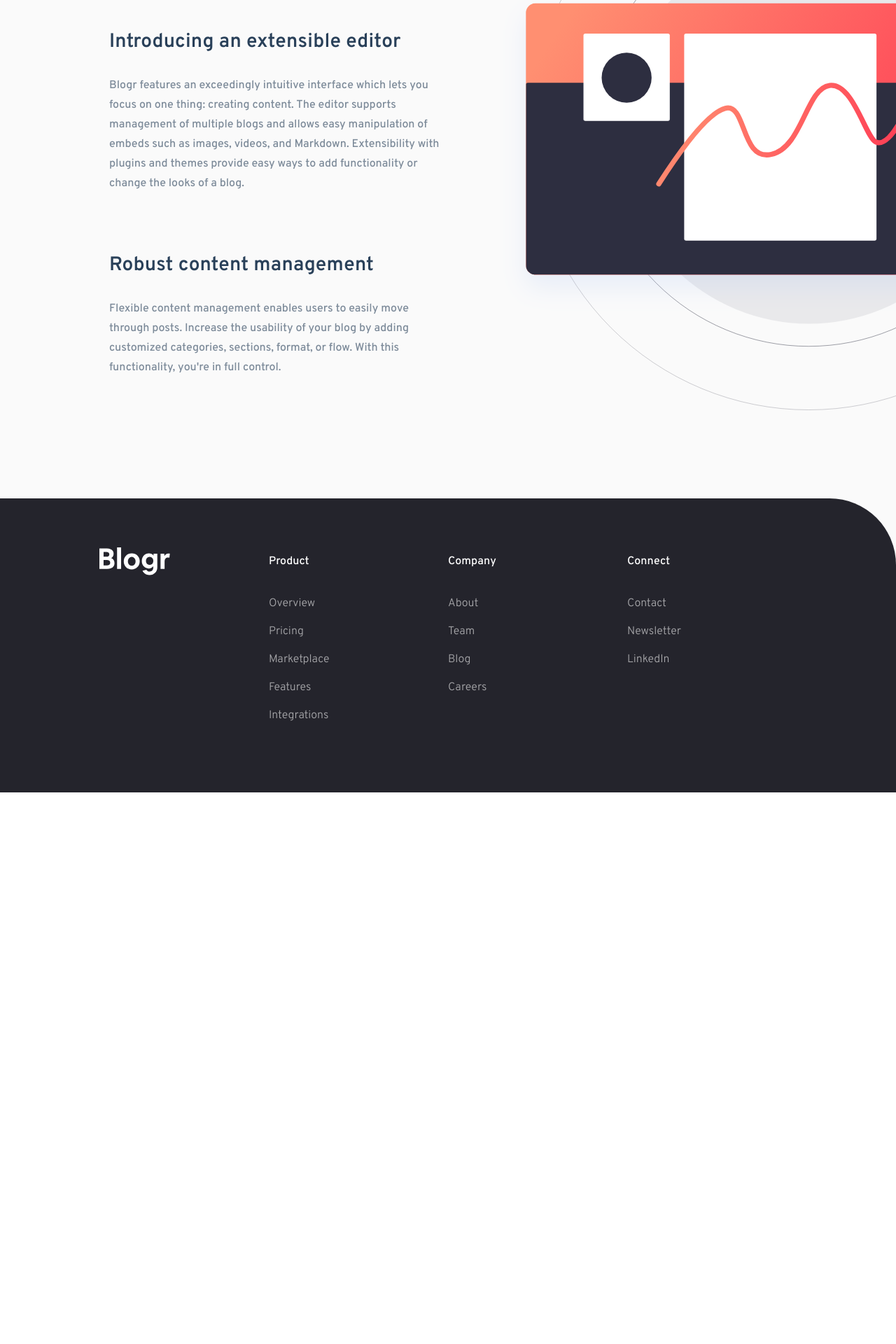
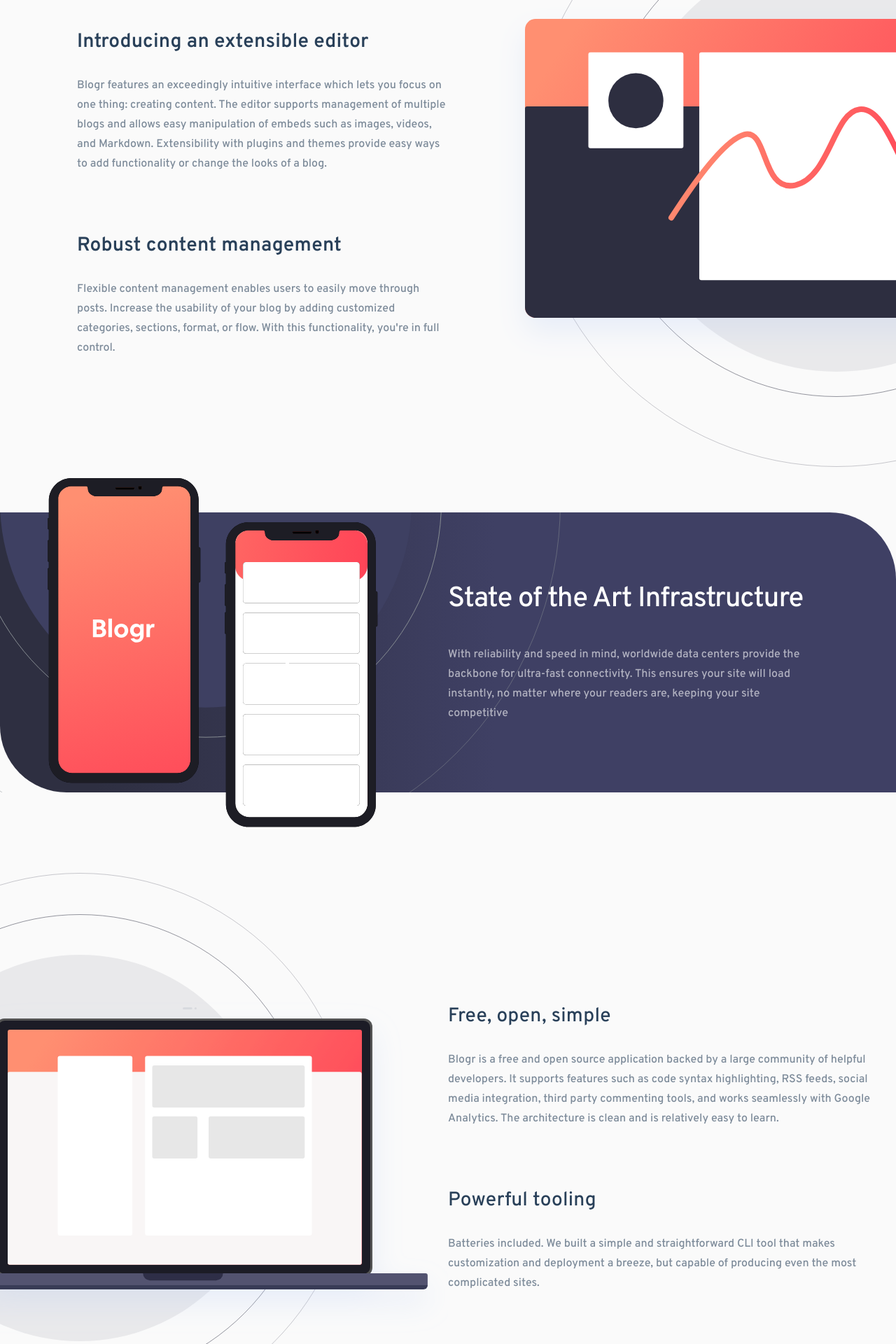
Before and after one commit to thien2218/blogr, a Next.js app: page / in a window 1280 px wide. Shown: the part 880-2800 px from the top of the page at 70% size. Before the commit the page ends 2012 px from the top, so only its background shows below. Built offline with nearby package versions, Linux system fonts and the light colour scheme.

Commit message:
Finished page on desktop

```diff
--- a/components/Section1.jsx
+++ b/components/Section1.jsx
@@ -4,32 +4,31 @@
 const Section1 = () => {
    return (
       <div className="section1">
-         <div className="section1-content">
-            <div className="section1-head1">
+         <div className="section-content justify-end">
+            <div className="section1-head1 head1">
                <span>
                   Designed for the future
                </span>
             </div>
 
             <div className="content1">
-               <div className="section1-head2">Introducing an extensible editor</div>
+               <div className="section1-head2 head2">Introducing an extensible editor</div>
 
-               <div className="section1-text">
+               <div className="section-text">
                   Blogr features an exceedingly intuitive interface which lets you focus on one thing: creating content. The editor supports management of multiple blogs and allows easy manipulation of embeds such as images, videos, and Markdown. Extensibility with plugins and themes provide easy ways to add functionality or change the looks of a blog.
                </div>
             </div>
 
             <div className="content2">
-               <div className="section1-head2">Robust content management</div>
+               <div className="section1-head2 head2">Robust content management</div>
 
-               <div className="section1-text">
+               <div className="section-text">
                   Flexible content management enables users to easily move through posts. Increase the usability of your blog by adding customized categories, sections, format, or flow. With this functionality, you're in full control.
                </div>
             </div>
          </div>
 
-         <div className="editor-illustration no-cursor">
-            <Image src={editorIllus} />
+         <div className="editor no-cursor">
          </div>
       </div>
    )
--- /dev/null
+++ b/components/Section2.jsx
@@ -0,0 +1,26 @@
+import Image from 'next/image';
+import phoneIllus from '../images/illustration-phones.svg';
+
+const Section2 = () => {
+   return (
+      <div className="section2-wrapper">
+         <div className="section2">
+            <div className="phone no-cursor">
+               <Image src={phoneIllus} />
+            </div>
+
+            <div className="section-content justify-start">
+               <div className="section2-head1 head1">
+                  State of the Art Infrastructure
+               </div>
+
+               <div className="section-text">
+                  With reliability and speed in mind, worldwide data centers provide the backbone for ultra-fast connectivity. This ensures your site will load instantly, no matter where your readers are, keeping your site competitive
+               </div>
+            </div>
+         </div>
+      </div>
+   )
+}
+
+export default Section2
--- /dev/null
+++ b/components/Section3.jsx
@@ -0,0 +1,36 @@
+import Image from 'next/image';
+import laptopIllus from '../images/illustration-laptop-desktop.svg';
+
+const Section3 = () => {
+   return (
+      <div className='section3'>
+         <div className="desktop">
+         </div>
+
+         <div className="content-section justify-start">
+            <div className="content1">
+               <div className="head2">
+                  Free, open, simple
+               </div>
+
+               <div className="section-text">
+                  Blogr is a free and open source application backed by a large community of helpful developers. It supports features such as code syntax highlighting, RSS feeds, social media integration, third party commenting tools, and works seamlessly with Google Analytics. The architecture is clean and is relatively easy to learn.
+               </div>
+            </div>
+
+            <div className="content2">
+               <div className="head2">
+                  Powerful tooling
+               </div>
+
+               <div className="section-text">
+                  Batteries included. We built a simple and straightforward CLI tool that makes customization and deployment a breeze, but capable of producing even the most complicated sites.
+               </div>
+            </div>
+
+         </div>
+      </div>
+   )
+}
+
+export default Section3
--- a/components/structure/Header.jsx
+++ b/components/structure/Header.jsx
@@ -6,7 +6,7 @@
    return (
       <div className="header">
          <div className="intro-icon no-cursor">
-            <Image src={intro} />
+            <Image src={intro} layout='fixed' />
          </div>
 
          <Nav />
--- a/pages/index.js
+++ b/pages/index.js
@@ -1,9 +1,13 @@
 import Section1 from "../components/Section1";
+import Section2 from "../components/Section2";
+import Section3 from "../components/Section3";
 
 export default function Home() {
    return (
       <>
          <Section1 />
+         <Section2 />
+         <Section3 />
       </>
    )
 }
--- a/styles/globals.css
+++ b/styles/globals.css
@@ -30,6 +30,7 @@
    font-size: 1rem;
    cursor: pointer;
    transition: .3s ease;
+   line-height: 100%;
 }
 
 li {
--- a/styles/header.css
+++ b/styles/header.css
@@ -8,11 +8,12 @@
    background: linear-gradient(90deg, #FF8C71 0%, #FF4258 100%);
    overflow: hidden;
    font-weight: 600;
+   padding: 0 165px;
 }
 
 .nav {
    width: 100%;
-   padding: 60px 165px;
+   padding: 60px 0;
    display: flex;
    align-items: center;
    justify-content: space-between;
@@ -21,8 +22,8 @@
 /* Intro icon */
 .intro-icon {
    position: absolute;
-   transform: translate(32%, -33%) scale(1.4);
-
+   top: -872px;
+   right: -819px;
 }
 
 /* Logo and navigation links */
--- a/styles/main.css
+++ b/styles/main.css
@@ -5,23 +5,54 @@
    color: #294059;
 }
 
+/* Headings */
+.head1 {
+   letter-spacing: -0.025em;
+   font-size: 40px;
+}
+
+.head2 {
+   margin-bottom: 30px;
+   letter-spacing: 0.007em;
+   font-size: 28px;
+}
+
+/* Section's text */
+.section-text {
+   opacity: .6;
+   line-height: 175%;
+}
+
+.section-content {
+   position: relative;
+   z-index: 2;
+   max-width: 530px;
+}
+
+.justify-end {
+   justify-self: end;
+}
+
+.justify-start {
+   justify-self: start;
+}
+
+/* Main content section 1 */
 .section1 {
    position: relative;
    width: 100%;
    display: grid;
    grid-template-columns: 1fr 1fr;
+   margin-bottom: 65px;
 }
 
-.editor-illustration {
-   position: relative;
-   width: calc(100% + 200px);
-   right: -75px;
+.editor {
+   background: url(../images/illustration-editor-desktop.svg) no-repeat 70px 0;
+   height: 882px;
 }
 
 .section1-head1 {
    position: relative;
-   font-size: 40px;
-   letter-spacing: -0.025em;
    display: flex;
    justify-content: flex-end;
    padding-bottom: 112px;
@@ -36,7 +67,8 @@
 .section1-content {
    position: relative;
    z-index: 2;
-   padding-left: 156px;
+   max-width: 550px;
+   justify-self: end;
 }
 
 .content1 {
@@ -44,13 +76,51 @@
 }
 
 .section1-head2 {
-   font-size: 28px;
-   letter-spacing: 0.007em;
    font-weight: 600;
-   margin-bottom: 30px;
 }
 
-.section1-text {
-   opacity: .6;
-   line-height: 175%;
+/* Main content section 2 */
+.section2-wrapper {
+   height: 400px;
+   width: 100%;
+   border-radius: 0px 95px;
+   background: linear-gradient(90deg, #2E2F41 10.59%, #3F4064 55.17%);
+   margin-bottom: 115px;
+   color: #fff;
 }
+
+.section2 {
+   height: 100%;
+   background: url(../images/bg-pattern-circles.svg) no-repeat -213px 85%;
+   display: grid;
+   grid-template-columns: 1fr 1fr;
+   align-items: center;
+}
+
+.section2 div {
+   max-height: 400px;
+}
+
+.phone {
+   display: flex;
+   align-items: center;
+   justify-self: end;
+   margin-right: 100px;
+}
+
+.section2-head1 {
+   margin-bottom: 40px;
+}
+
+/* Main content's section 3 */
+.section3 {
+   position: relative;
+   display: grid;
+   grid-template-columns: 1fr 1fr;
+   align-items: center;
+}
+
+.desktop {
+   background: url(../images/illustration-laptop-desktop.svg) no-repeat -278px 0;
+   height: 786px;
+}
```
Also changed, not shown: images/illustration-phones.svg, 1 other file (tests, documents, lock files or other folders).
